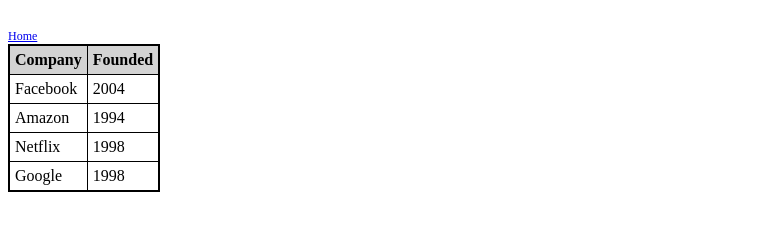
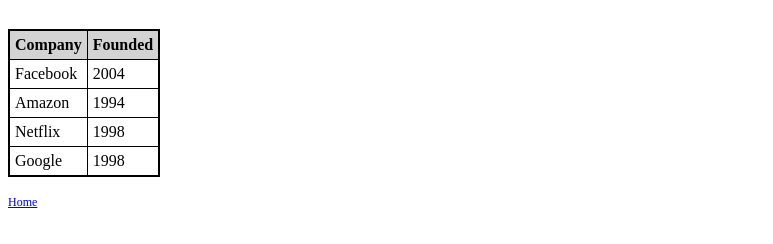
Before and after one commit to austinvoice/project0, a plain HTML site: page table.html in a window 1280 px wide. Shown: the part 90-334 px from the top of the page, without its empty margins (0-773 px from the left). Drawn offline with Linux system fonts and the light colour scheme.

Commit message:
Fix Home

```diff
--- a/table.html
+++ b/table.html
@@ -18,6 +18,12 @@
             th, td {
                 border: 1px solid black;
                 padding: 5px;
+            }
+
+            #footer {
+                 font-size: 12px;
+                 position: absolute;
+                 bottom: 500px;
             }
         </style>
     </head>
```
Also changed, not shown: submit.html (+4 -0 lines).
